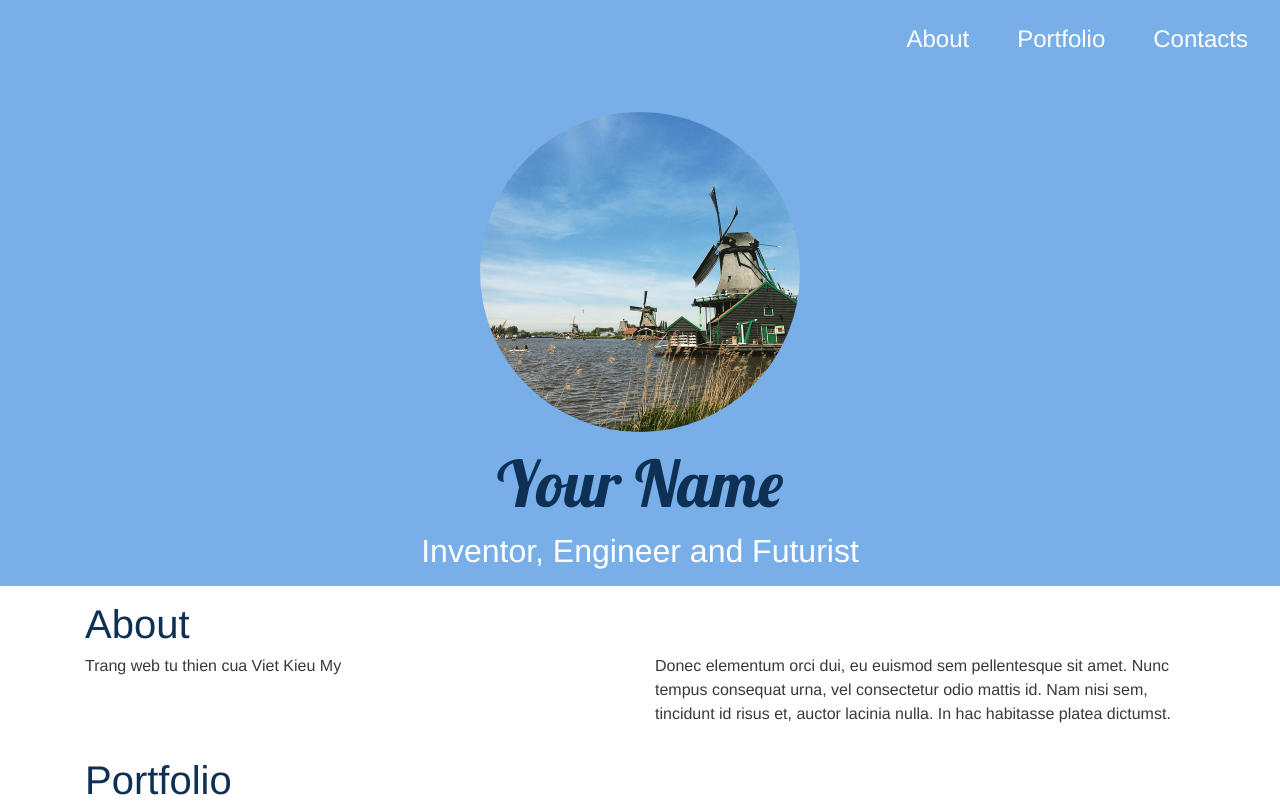
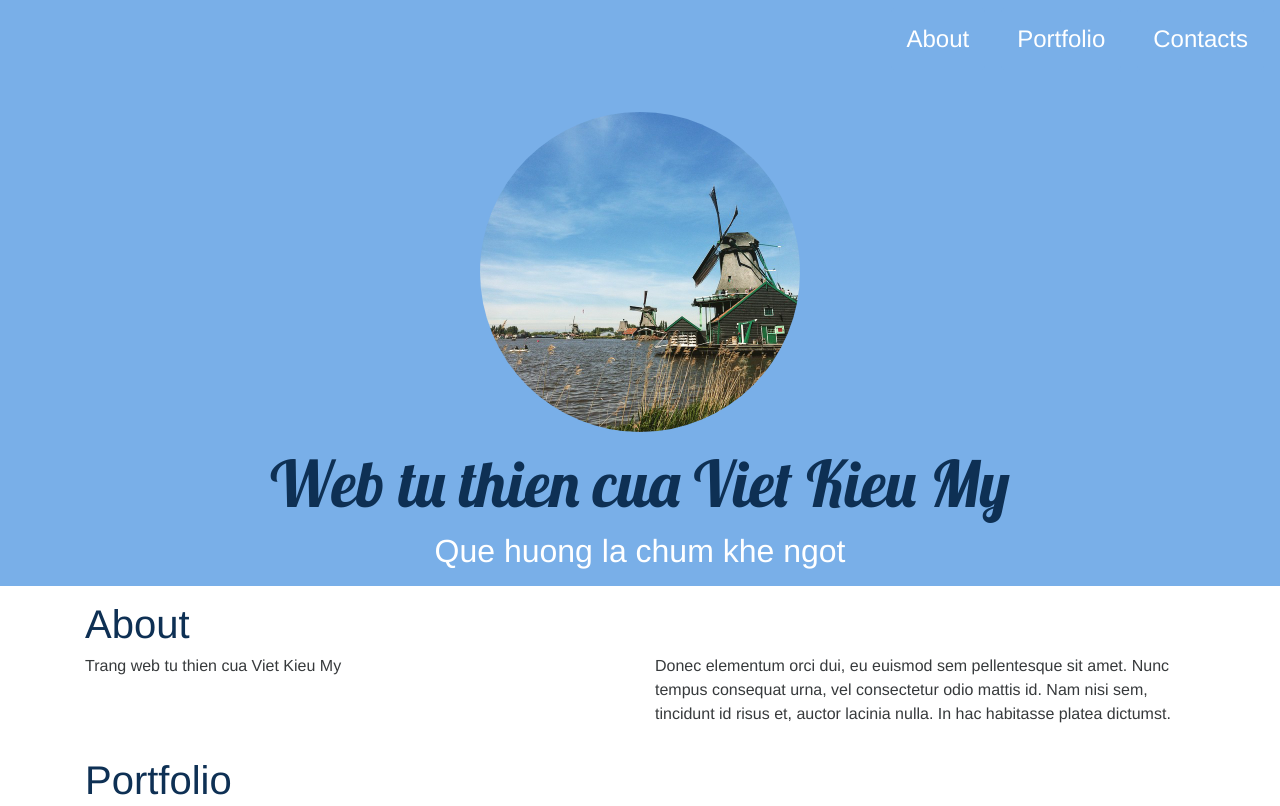
Before and after one commit to legiahaobinhchau/legiahaobinhchau.github.io, a Jekyll site: the page built from index.html, in a window 1280 px wide and 900 px high, cut to the strip 0-806 px from the top of the window. Built offline with Jekyll 4.4.1, drawn with Linux system fonts in a browser that asks for light colours; nearby versions of some CDN libraries.

Commit message:
Update _config.yml

```diff
--- a/_config.yml
+++ b/_config.yml
@@ -2,8 +2,8 @@
 # in the templates available like {{ site.myvariable }}.
 title: Trang web tu thien
 email: your-email@domain.com
-brand: Your Name
-headline: Inventor, Engineer and Futurist
+brand: Web tu thien cua Viet Kieu My
+headline: Que huong la chum khe ngot
 description: > # this means to ignore newlines until "baseurl:"
   New Site
 baseurl: "" # the subpath of your site, e.g. /blog
```
